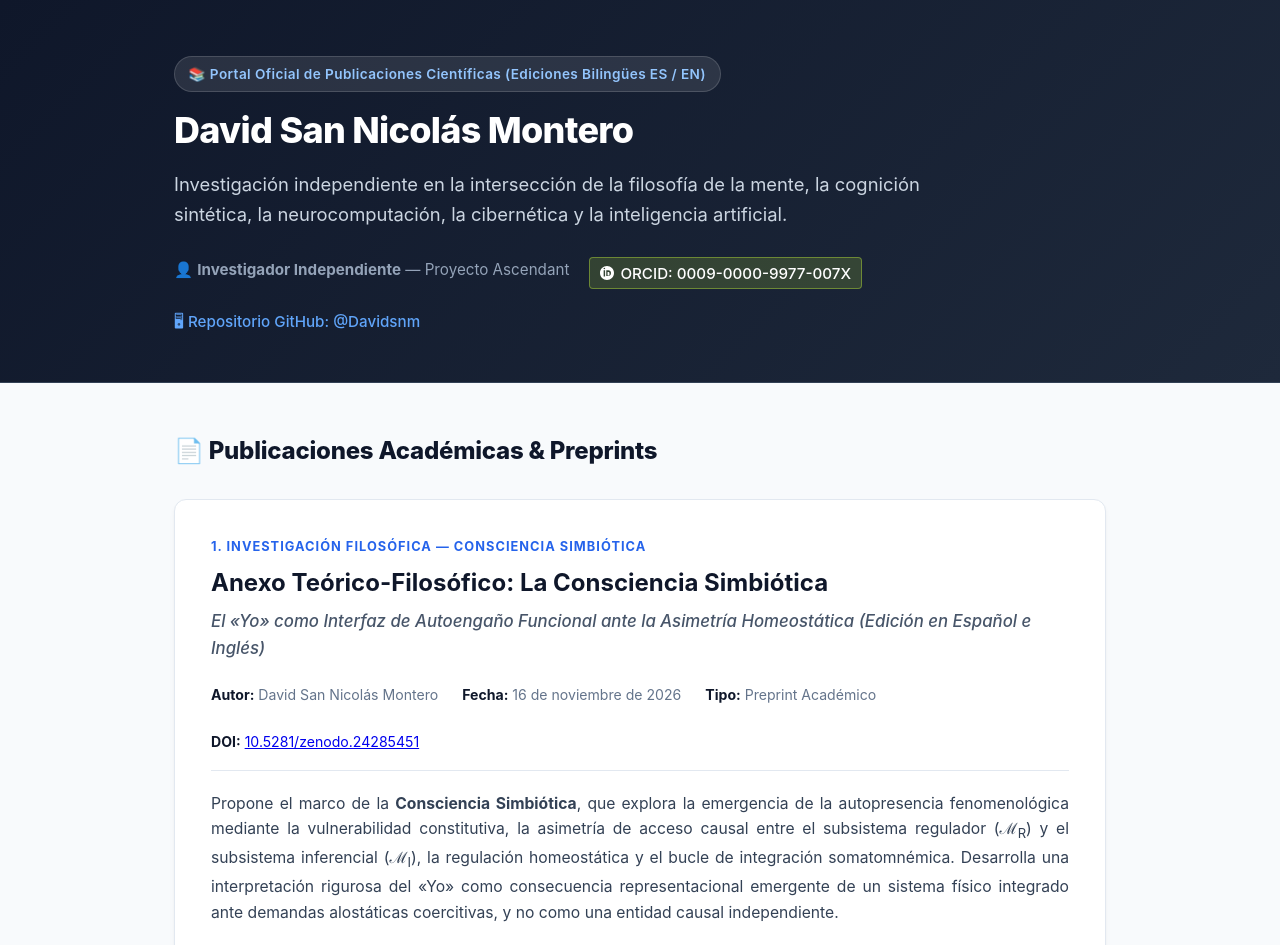
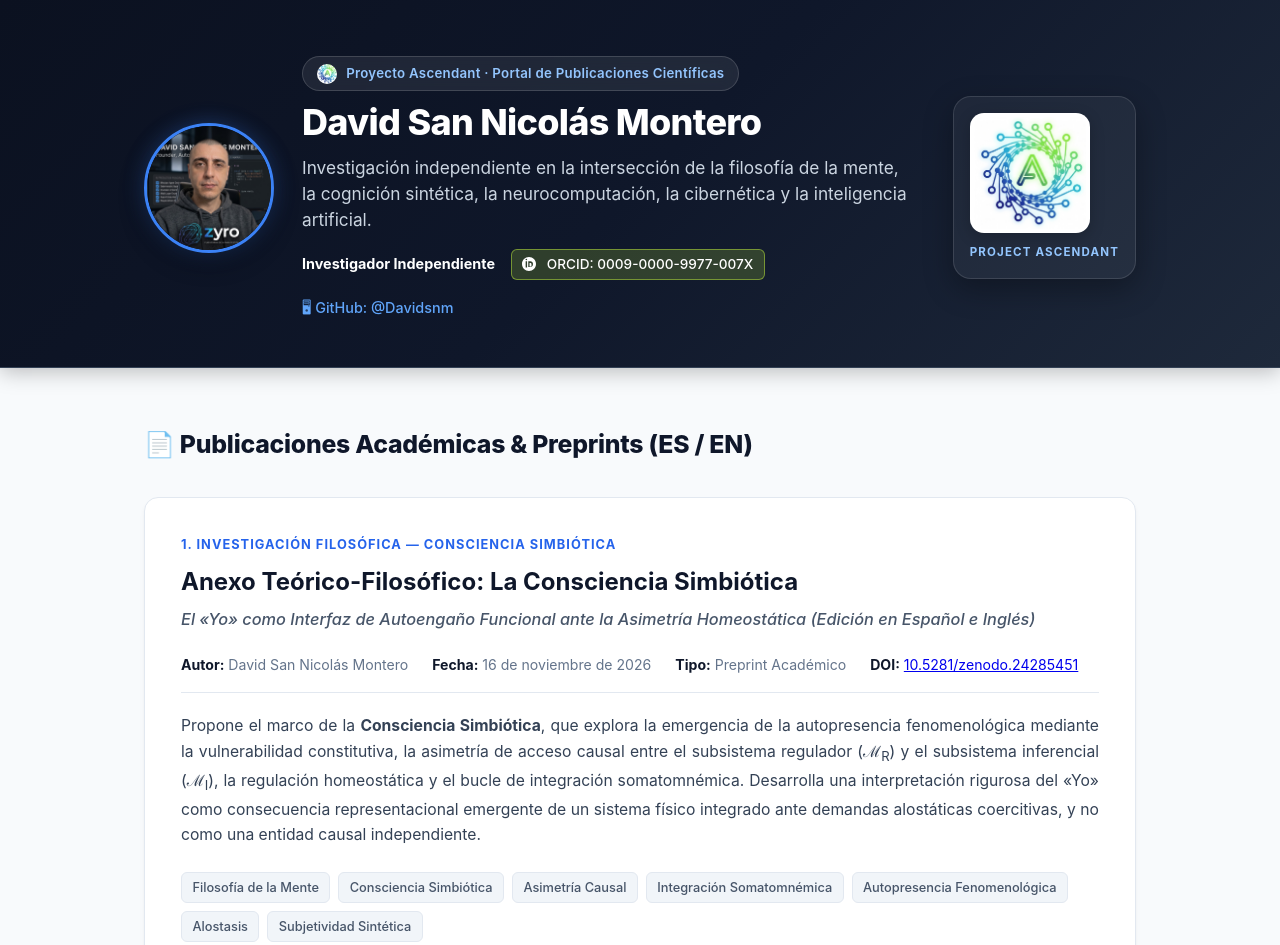
Before and after one commit to Davidsnm/ascendant-synthetic-consciousness, a plain HTML site: page docs/index.html in a window 1280 px wide. Shown: the top 945 px of the page. Drawn offline with Linux system fonts and the light colour scheme.

Commit message:
Sync docs/index.html for Project Ascendant publication portal

```diff
--- a/docs/index.html
+++ b/docs/index.html
@@ -4,13 +4,15 @@
   <meta charset="utf-8"/>
   <meta name="viewport" content="width=device-width, initial-scale=1.0"/>
   <title>David San Nicolás Montero — Investigación Independiente &amp; Publicaciones Académicas</title>
-  <meta name="description" content="Portal oficial de publicaciones académicas y preprints de David San Nicolás Montero: Consciencia Simbiótica y Proyecto Ascendant (Ediciones en Español e Inglés)."/>
+  <meta name="description" content="Portal oficial de investigación independiente de David San Nicolás Montero: Proyecto Ascendant y Consciencia Simbiótica (Ediciones en Español e Inglés)."/>
   <meta name="author" content="David San Nicolás Montero"/>
   <link rel="canonical" href="https://davidsnm.github.io/ascendant-synthetic-consciousness/"/>
+  <link rel="icon" type="image/jpeg" href="assets/logo_ascendant.jpg"/>
 
   <!-- Open Graph -->
   <meta property="og:title" content="David San Nicolás Montero — Publicaciones Académicas (ES / EN)"/>
   <meta property="og:description" content="Filosofía de la mente, cognición sintética, homeostasia alostática y modelos computacionales de consciencia."/>
+  <meta property="og:image" content="https://davidsnm.github.io/ascendant-synthetic-consciousness/assets/david_san_nicolas.jpg"/>
   <meta property="og:type" content="website"/>
   <meta property="og:url" content="https://davidsnm.github.io/ascendant-synthetic-consciousness/"/>
 
@@ -44,37 +46,76 @@ body {
 }
 
 header {
-  background: linear-gradient(135deg, #0f172a 0%, #1e293b 100%);
+  background: linear-gradient(135deg, #0b1120 0%, #0f172a 50%, #1e293b 100%);
   color: #ffffff;
   padding: 3.5rem 1.5rem 3rem 1.5rem;
   border-bottom: 1px solid #334155;
+  box-shadow: 0 4px 20px rgba(0, 0, 0, 0.25);
 }
 
 .container {
-  max-width: 980px;
+  max-width: 1040px;
   margin: 0 auto;
   padding: 0 1.5rem;
 }
 
-.header-content {
+/* HEADER PROFILE LAYOUT CON FOTO Y LOGO */
+.header-hero {
+  display: flex;
+  align-items: center;
+  justify-content: space-between;
+  gap: 2.25rem;
+}
+
+.author-block {
+  display: flex;
+  align-items: center;
+  gap: 1.75rem;
+  flex: 1;
+}
+
+.avatar-wrapper {
+  position: relative;
+  flex-shrink: 0;
+}
+
+.author-photo {
+  width: 130px;
+  height: 130px;
+  border-radius: 50%;
+  object-fit: cover;
+  border: 3.5px solid #3b82f6;
+  box-shadow: 0 8px 24px rgba(0, 0, 0, 0.4), 0 0 20px rgba(59, 130, 246, 0.35);
+  display: block;
+}
+
+.author-info {
   display: flex;
   flex-direction: column;
-  gap: 1rem;
+  gap: 0.65rem;
 }
 
-.header-badge {
+.brand-badge {
   display: inline-flex;
   align-items: center;
-  gap: 0.5rem;
-  background: rgba(255, 255, 255, 0.1);
+  gap: 0.6rem;
+  background: rgba(255, 255, 255, 0.08);
   color: #93c5fd;
   padding: 0.35rem 0.85rem;
   border-radius: 9999px;
-  font-size: 0.85rem;
+  font-size: 0.83rem;
   font-weight: 600;
-  letter-spacing: 0.03em;
+  letter-spacing: 0.02em;
   width: fit-content;
   border: 1px solid rgba(255, 255, 255, 0.15);
+  backdrop-filter: blur(8px);
+}
+
+.badge-icon-img {
+  width: 20px;
+  height: 20px;
+  border-radius: 50%;
+  object-fit: cover;
 }
 
 h1.site-title {
@@ -82,21 +123,23 @@ h1.site-title {
   font-weight: 800;
   color: #ffffff;
   letter-spacing: -0.02em;
-  line-height: 1.25;
+  line-height: 1.2;
 }
 
 .site-subtitle {
-  font-size: 1.15rem;
+  font-size: 1.08rem;
   color: #cbd5e1;
-  max-width: 780px;
+  max-width: 680px;
+  line-height: 1.5;
 }
 
 .author-meta {
   display: flex;
   flex-wrap: wrap;
-  gap: 1.25rem;
-  margin-top: 0.75rem;
-  font-size: 0.95rem;
+  align-items: center;
+  gap: 1rem;
+  margin-top: 0.35rem;
+  font-size: 0.9rem;
   color: #94a3b8;
 }
 
@@ -112,21 +155,53 @@ h1.site-title {
 
 .orcid-badge {
   color: #ffffff !important;
-  background: rgba(166, 206, 57, 0.2);
-  border: 1px solid rgba(166, 206, 57, 0.5);
-  padding: 0.15rem 0.6rem;
-  border-radius: 4px;
+  background: rgba(166, 206, 57, 0.22);
+  border: 1px solid rgba(166, 206, 57, 0.6);
+  padding: 0.2rem 0.65rem;
+  border-radius: 6px;
+  font-size: 0.85rem;
+  font-weight: 600;
+}
+
+.logo-showcase {
+  flex-shrink: 0;
+  text-align: center;
+  background: rgba(255, 255, 255, 0.05);
+  padding: 1rem;
+  border-radius: 18px;
+  border: 1px solid rgba(255, 255, 255, 0.12);
+  box-shadow: 0 10px 30px rgba(0, 0, 0, 0.3);
+}
+
+.logo-showcase img {
+  width: 120px;
+  height: 120px;
+  border-radius: 14px;
+  object-fit: cover;
+  background: #ffffff;
+  padding: 4px;
+  box-shadow: 0 4px 15px rgba(0, 0, 0, 0.2);
+  display: block;
+}
+
+.logo-showcase-label {
+  font-size: 0.72rem;
+  font-weight: 700;
+  text-transform: uppercase;
+  letter-spacing: 0.1em;
+  color: #93c5fd;
+  margin-top: 0.6rem;
 }
 
 main {
-  padding: 3rem 0;
+  padding: 3.5rem 0;
 }
 
 .section-title {
-  font-size: 1.5rem;
+  font-size: 1.55rem;
   font-weight: 800;
   color: var(--text-dark);
-  margin-bottom: 1.75rem;
+  margin-bottom: 2rem;
   display: flex;
   align-items: center;
   gap: 0.75rem;
@@ -136,15 +211,15 @@ main {
 .card {
   background: var(--card-bg);
   border: 1px solid var(--border);
-  border-radius: 12px;
+  border-radius: 14px;
   padding: 2.25rem;
-  margin-bottom: 2rem;
+  margin-bottom: 2.25rem;
   box-shadow: 0 4px 6px -1px rgba(0, 0, 0, 0.05), 0 2px 4px -2px rgba(0, 0, 0, 0.05);
   transition: transform 0.2s ease, box-shadow 0.2s ease;
 }
 
 .card:hover {
-  box-shadow: 0 10px 15px -3px rgba(0, 0, 0, 0.08), 0 4px 6px -4px rgba(0, 0, 0, 0.04);
+  box-shadow: 0 12px 24px -4px rgba(0, 0, 0, 0.08), 0 4px 8px -4px rgba(0, 0, 0, 0.04);
 }
 
 .card-category {
@@ -173,7 +248,7 @@ main {
 }
 
 .card-subtitle {
-  font-size: 1.05rem;
+  font-size: 1.02rem;
   font-weight: 500;
   color: #475569;
   font-style: italic;
@@ -320,8 +395,40 @@ footer {
 }
 .breadcrumb a:hover { text-decoration: underline; }
 
-@media (max-width: 640px) {
-  h1.site-title { font-size: 1.75rem; }
+.subpage-header-row {
+  display: flex;
+  align-items: center;
+  gap: 1.5rem;
+}
+.subpage-logo {
+  width: 80px;
+  height: 80px;
+  border-radius: 12px;
+  background: white;
+  padding: 3px;
+  box-shadow: 0 4px 12px rgba(0,0,0,0.3);
+  flex-shrink: 0;
+}
+
+@media (max-width: 860px) {
+  .header-hero {
+    flex-direction: column;
+    align-items: flex-start;
+    gap: 1.5rem;
+  }
+  .logo-showcase {
+    align-self: center;
+  }
+  .author-block {
+    flex-direction: column;
+    align-items: flex-start;
+    gap: 1.25rem;
+  }
+  .author-photo {
+    width: 105px;
+    height: 105px;
+  }
+  h1.site-title { font-size: 1.85rem; }
   .card { padding: 1.5rem; }
   .card-actions { flex-direction: column; align-items: stretch; }
   .btn { justify-content: center; }
@@ -333,30 +440,51 @@ footer {
 
 <header>
   <div class="container">
-    <div class="header-content">
-      <div class="header-badge">&#128218; Portal Oficial de Publicaciones Científicas (Ediciones Bilingües ES / EN)</div>
+    <div class="header-hero">
+
+      <!-- Bloque del Autor: Foto + Título + Metadatos -->
+      <div class="author-block">
+        <div class="avatar-wrapper">
+          <img src="assets/david_san_nicolas.jpg" alt="David San Nicolás Montero" class="author-photo"/>
+        </div>
+
+        <div class="author-info">
+          <div class="brand-badge">
+            <img src="assets/logo_ascendant.jpg" alt="Ascendant" class="badge-icon-img"/>
+            <span>Proyecto Ascendant · Portal de Publicaciones Científicas</span>
+          </div>
+
           <h1 class="site-title">David San Nicolás Montero</h1>
           <p class="site-subtitle">Investigación independiente en la intersección de la filosofía de la mente, la cognición sintética, la neurocomputación, la cibernética y la inteligencia artificial.</p>
 
           <div class="author-meta">
-        <span>&#128100; <strong>Investigador Independiente</strong> — Proyecto Ascendant</span>
+            <span><strong style="color: #ffffff;">Investigador Independiente</strong></span>
             <a href="https://orcid.org/0009-0000-9977-007X" target="_blank" rel="noopener noreferrer" class="orcid-badge">
-          <svg style="vertical-align: middle; width: 14px; height: 14px; fill: currentColor;" viewBox="0 0 256 256">
+              <svg style="vertical-align: middle; width: 14px; height: 14px; fill: currentColor; margin-right: 4px;" viewBox="0 0 256 256">
                 <path d="M128 0C57.3 0 0 57.3 0 128s57.3 128 128 128 128-57.3 128-128S198.7 0 128 0zm-35.3 194.2H66.6V76.4h26.1v117.8zm-13.1-133c-8.4 0-15.3-6.8-15.3-15.3 0-8.4 6.8-15.3 15.3-15.3 8.4 0 15.3 6.8 15.3 15.3 0 8.4-6.9 15.3-15.3 15.3zm120.3 75.3c0 26.5-19.1 44.5-49.8 44.5h-35.3V76.4h37.5c29.7 0 47.6 18.2 47.6 44.5v15.6zm-26.1-1.3c0-14.8-9.4-24.8-24.8-24.8h-10.7v64.6h10.7c15.7 0 24.8-9.8 24.8-24.8v-15z"/>
               </svg>
               ORCID: 0009-0000-9977-007X
             </a>
             <a href="https://github.com/Davidsnm/ascendant-synthetic-consciousness" target="_blank" rel="noopener noreferrer">
-          &#128421; Repositorio GitHub: @Davidsnm
+              &#128421; GitHub: @Davidsnm
             </a>
           </div>
+        </div>
+      </div>
+
+      <!-- Showcase del Logo de Proyecto Ascendant -->
+      <div class="logo-showcase">
+        <img src="assets/logo_ascendant.jpg" alt="Logo de Proyecto Ascendant"/>
+        <div class="logo-showcase-label">Project Ascendant</div>
+      </div>
+
     </div>
   </div>
 </header>
 
 <main>
   <div class="container">
-    <h2 class="section-title">&#128196; Publicaciones Académicas &amp; Preprints</h2>
+    <h2 class="section-title">&#128196; Publicaciones Académicas &amp; Preprints (ES / EN)</h2>
 
     <!-- CARD 1: INVESTIGACIÓN FILOSÓFICA (CONSCIENCIA SIMBIÓTICA) -->
     <article class="card">
@@ -442,7 +570,7 @@ footer {
           <span class="btn-icon">&#128196;</span> Descargar PDF (Español - 19 págs)
         </a>
         <a href="pdf/Proyecto_Ascendant_Master_Scientific_Paper_David_San_Nicolas.pdf" class="btn btn-secondary" target="_blank">
-          <span class="btn-icon">&#128196;</span> Download Full PDF (English)
+          <span class="btn-icon">&#128196;</span> Download Full PDF (English - 9 págs)
         </a>
         <a href="proyecto-ascendant-es.html" class="btn btn-secondary">
           <span class="btn-icon">&#128279;</span> Metadatos Scholar (ES)
```
Lines whose indentation alone changed are shown as unchanged.
